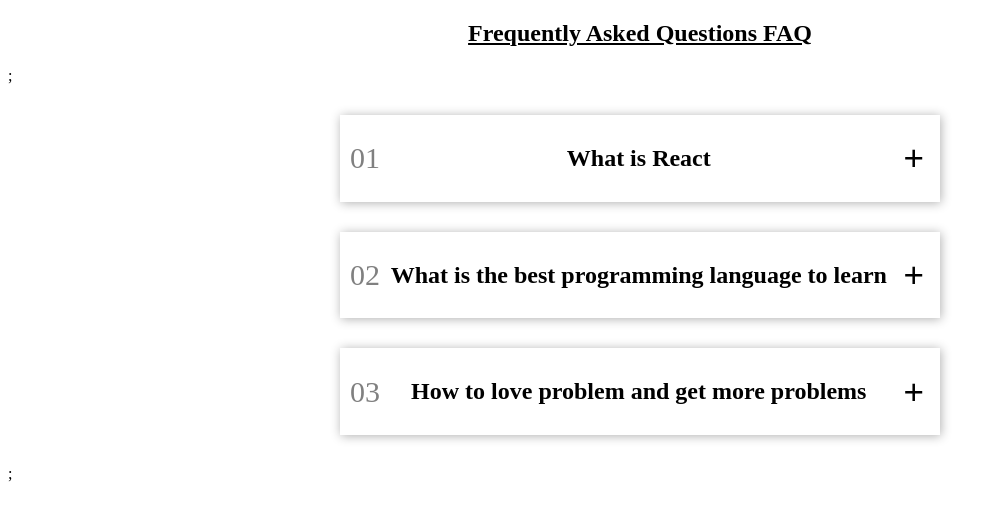
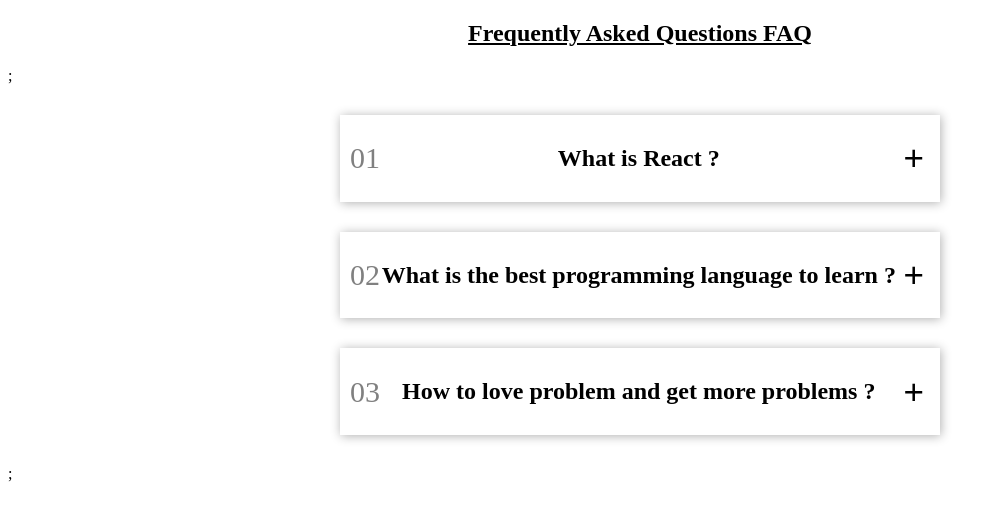
Before and after one commit to dawit2123/React-Practice, a React (Create React App) app in the folder accordion-react/: page / in a window 1280 px wide. Shown: the top 520 px of the page, without its empty margins (0-1001 px from the left). Built offline with nearby package versions, Linux system fonts and the light colour scheme.

Commit message:
accordion movement problem fixed

```diff
--- a/accordion-react/src/App.js
+++ b/accordion-react/src/App.js
@@ -6,19 +6,19 @@ export default function App() {
 }
 const items = [
   {
-    name: "What is React",
+    name: "What is React ?",
     description:
       "Lorem ipsum dolor sit amet consectetur adipisicing elit. Veniam sunt explicabo fuga quas expedita totam! Quia distinctio enim cum voluptas mollitia optio, eius ipsam consequatur consectetur dolore, necessitatibus, eligendi adipisci.",
     id: Date.now(),
   },
   {
-    name: "What is the best programming language to learn",
+    name: "What is the best programming language to learn ?",
     description:
       "Lorem ipsum dolor sit amet consectetur adipisicing elit. Veniam sunt explicabo fuga quas expedita totam! Quia distinctio enim cum voluptas mollitia optio, eius ipsam consequatur consectetur dolore, necessitatibus, eligendi adipisci.",
     id: Date.now() + 1,
   },
   {
-    name: "How to love problem and get more problems",
+    name: "How to love problem and get more problems ?",
     description:
       "Lorem ipsum dolor sit amet consectetur adipisicing elit. Veniam sunt explicabo fuga quas expedita totam! Quia distinctio enim cum voluptas mollitia optio, eius ipsam consequatur consectetur dolore, necessitatibus, eligendi adipisci.",
     id: Date.now() + 2,
@@ -50,15 +50,21 @@ function Accordion() {
 function AccordionItem({
   item,
   index,
+  validateOpened,
+  setValidateOpened,
   globalIsOpened,
   globalSetIsOpened,
-  validateOpened,
-  setValidateOpened,
 }) {
   const isOpened = globalIsOpened === index && validateOpened;
+
   function handleIsOpened(item) {
+    let insertedStatus = validateOpened;
+    insertedStatus =
+      globalIsOpened === index || globalIsOpened === null
+        ? !insertedStatus
+        : insertedStatus;
+    setValidateOpened(insertedStatus);
     globalSetIsOpened(index);
-    setValidateOpened(!validateOpened);
   }
   return (
     <div className="container">
```
